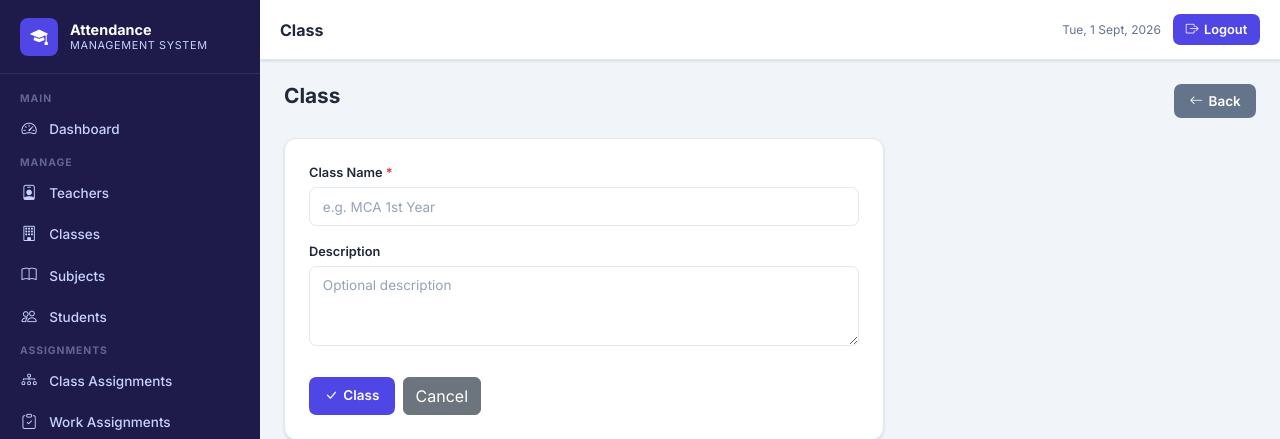
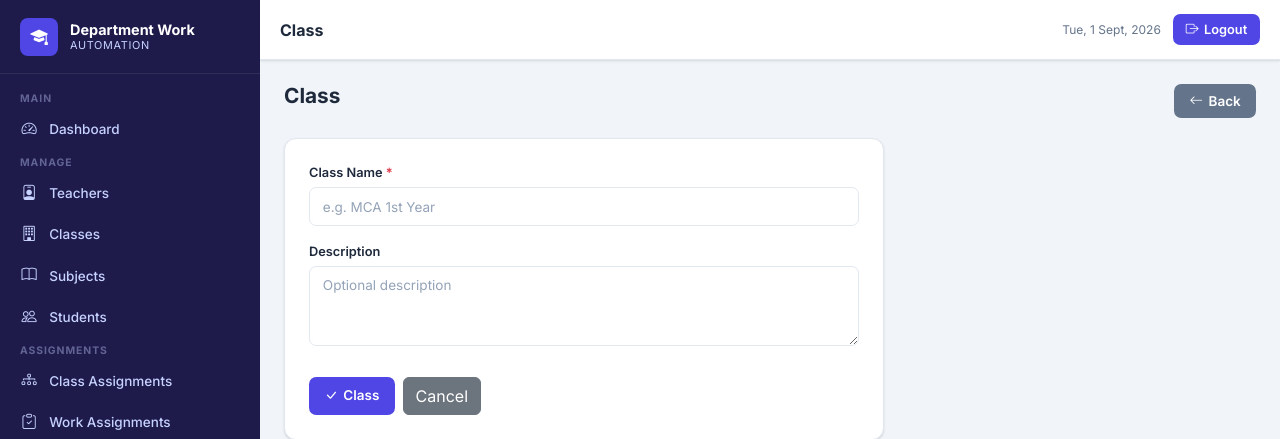
Before and after one commit to balakrishnabalakrishna577-sudo/Attendance, a Django app: template attendance/templates/attendance/hod/class_form.html in a window 1280 px wide. Shown: the top 439 px of the page. Run offline with Django 5.2, Linux system fonts and the light colour scheme; the template is opened without the code that fills it, so the values that code supplies are empty.

Commit message:
Rename: Attendance Management System → Department Work Automation

```diff
--- a/attendance/templates/attendance/base.html
+++ b/attendance/templates/attendance/base.html
@@ -4,7 +4,7 @@
   <meta charset="UTF-8">
   <meta name="viewport" content="width=device-width, initial-scale=1.0, viewport-fit=cover">
   <meta name="theme-color" content="#1e1b4b">
-  <title>{% block title %}Attendance System{% endblock %}</title>
+  <title>{% block title %}Department Work Automation{% endblock %}</title>
 
   <!-- Bootstrap 5 CSS -->
   <link rel="stylesheet" href="https://cdn.jsdelivr.net/npm/bootstrap@5.3.3/dist/css/bootstrap.min.css">
@@ -40,8 +40,8 @@
     <div class="sidebar-brand">
       <div class="brand-icon"><i class="bi bi-mortarboard-fill"></i></div>
       <div class="brand-text">
-        Attendance
-        <span>Management System</span>
+        Department Work
+        <span>Automation</span>
       </div>
     </div>
 
--- a/attendance/templates/attendance/login.html
+++ b/attendance/templates/attendance/login.html
@@ -4,7 +4,7 @@
   <meta charset="UTF-8">
   <meta name="viewport" content="width=device-width, initial-scale=1.0, viewport-fit=cover">
   <meta name="theme-color" content="#1e1b4b">
-  <title>Login — Attendance System</title>
+  <title>Login — Department Work Automation</title>
   <link rel="stylesheet" href="https://cdn.jsdelivr.net/npm/bootstrap@5.3.3/dist/css/bootstrap.min.css">
   <link rel="stylesheet" href="https://cdn.jsdelivr.net/npm/bootstrap-icons@1.11.3/font/bootstrap-icons.min.css">
   <link href="https://fonts.googleapis.com/css2?family=Inter:wght@400;500;600;700;800&display=swap" rel="stylesheet">
@@ -33,7 +33,7 @@
     </div>
 
     <div class="login-title">
-      <h1>Attendance System</h1>
+      <h1>Department Work Automation</h1>
       <p>Sign in to continue</p>
     </div>
 
```
